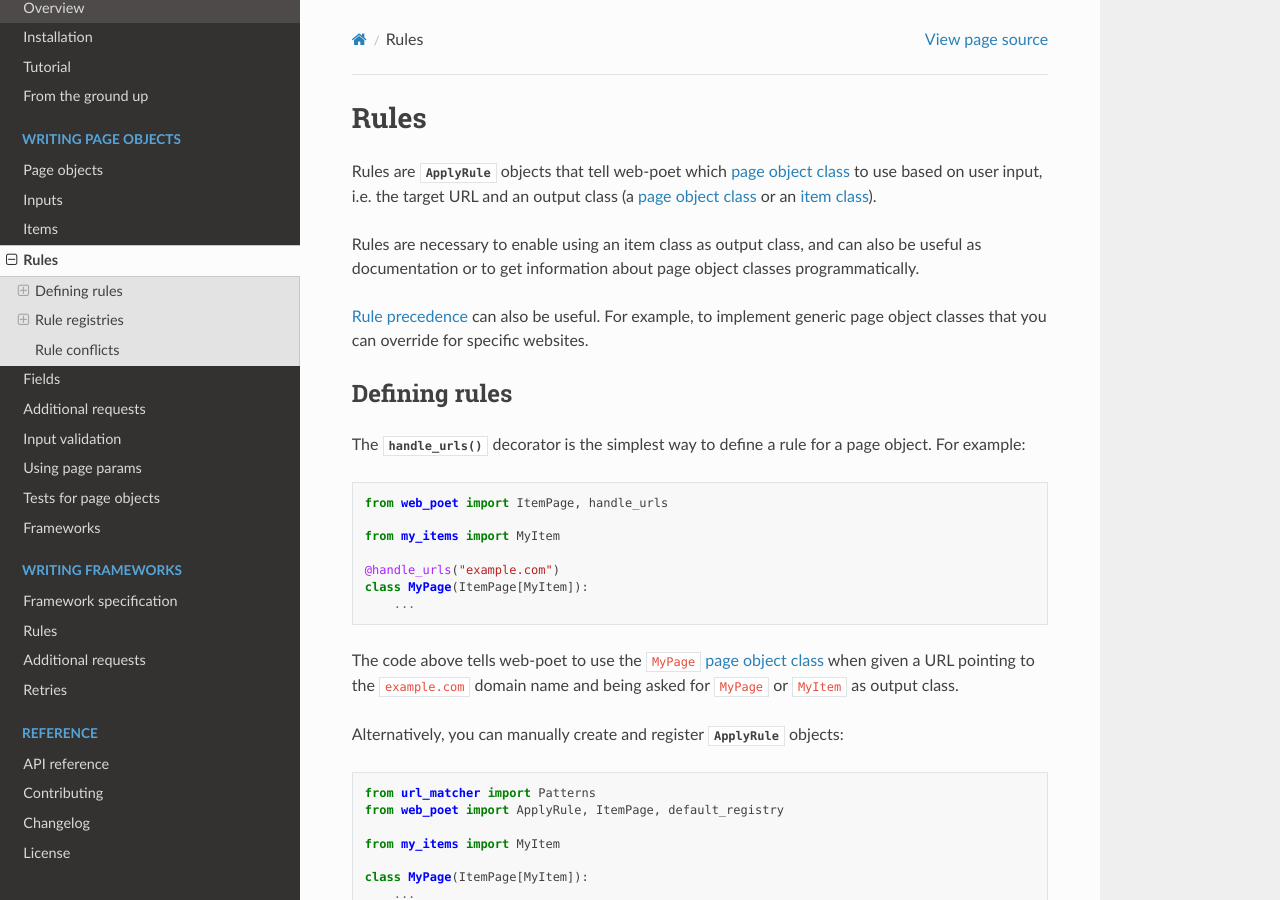
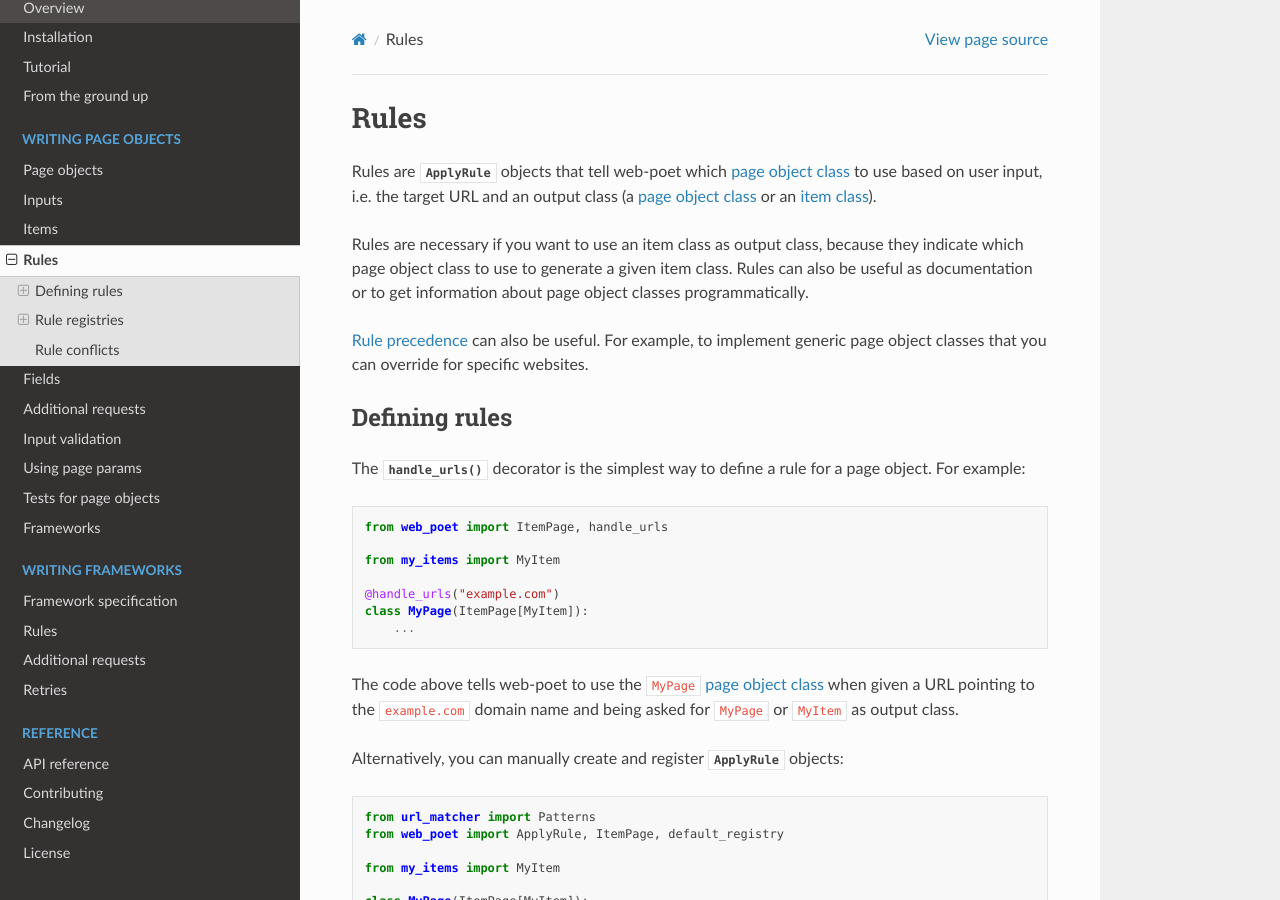
Before and after one commit to scrapinghub/web-poet, a Sphinx documentation site: the page built from docs/page-objects/rules.rst, in a window 1280 px wide and 900 px high. Built offline with Sphinx 7.4.7 and the Read the Docs theme 2.0.0, drawn with Linux system fonts in a browser that asks for light colours.

Commit message:
Clarify why rules are necessary to use item classes as output classes

```diff
--- a/docs/page-objects/rules.rst
+++ b/docs/page-objects/rules.rst
@@ -9,9 +9,10 @@ object class <page-object-classes>` to use based on user input, i.e. the target
 URL and an output class (a :ref:`page object class <page-object-classes>` or an
 :ref:`item class <items>`).
 
-Rules are necessary to enable using an item class as output class, and can also
-be useful as documentation or to get information about page object classes
-programmatically.
+Rules are necessary if you want to use an item class as output class, because
+they indicate which page object class to use to generate a given item class.
+Rules can also be useful as documentation or to get information about page
+object classes programmatically.
 
 :ref:`Rule precedence <rule-precedence>` can also be useful. For example, to
 implement generic page object classes that you can override for specific
```
